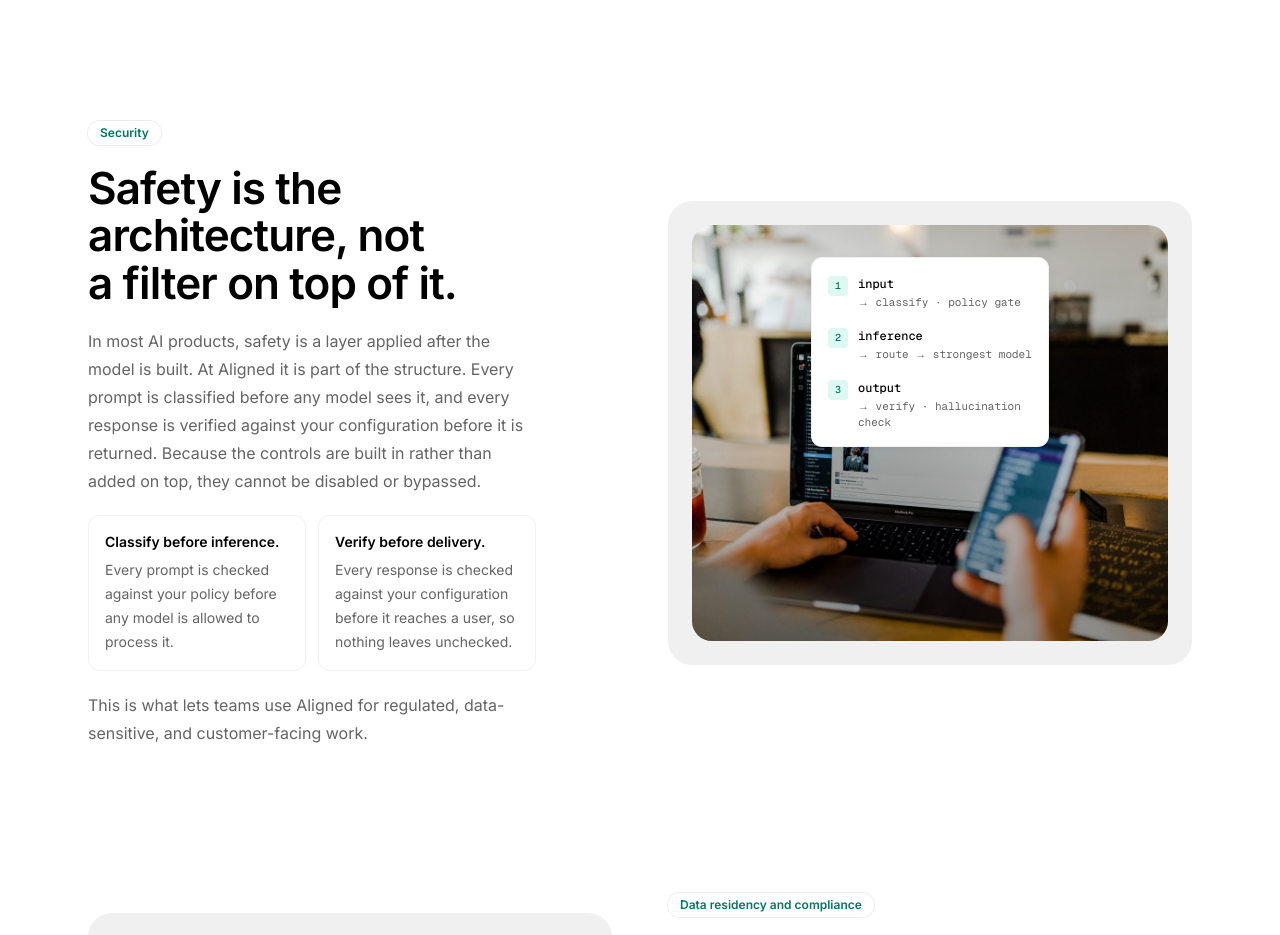
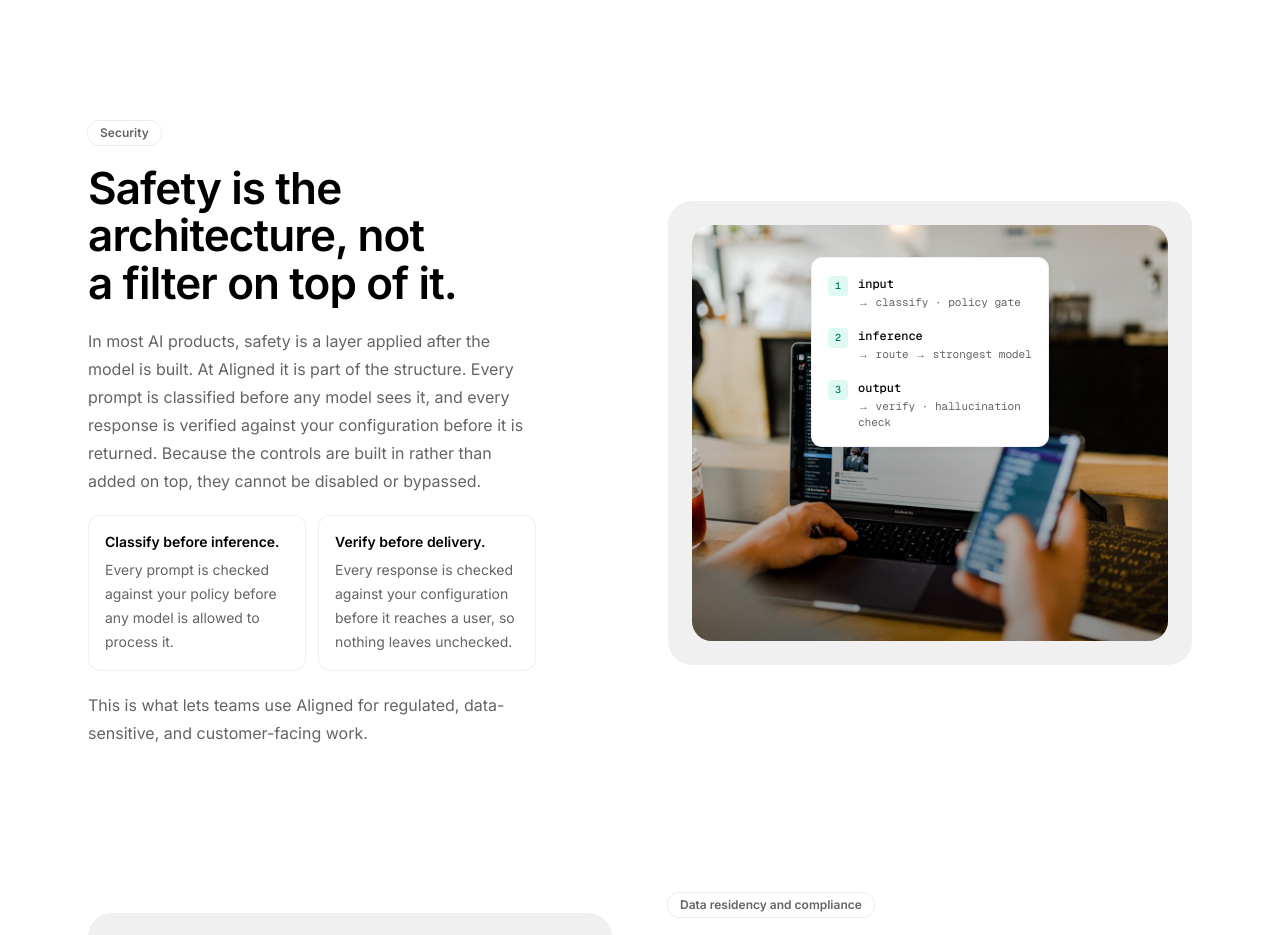
Before and after one commit to freitaspauloo/Paulo, a Next.js app: page /landing-v4 in a window 1280 px wide. Shown: the part 2780-3715 px from the top of the page. Built offline with nearby package versions, Linux system fonts and the light colour scheme.

Commit message:
v4: grey Security and Data residency kicker tags

```diff
--- a/src/components/landing/landing-page-v4.tsx
+++ b/src/components/landing/landing-page-v4.tsx
@@ -125,7 +125,7 @@ export function LandingPageV4() {
 
         <SplitSection
           kicker="Security"
-          accent="text-mint"
+          accent={sectionTagAccent}
           title="Safety is the architecture, not a filter on top of it."
           body="In most AI products, safety is a layer applied after the model is built. At Aligned it is part of the structure. Every prompt is classified before any model sees it, and every response is verified against your configuration before it is returned. Because the controls are built in rather than added on top, they cannot be disabled or bypassed."
           subCards={[
@@ -144,7 +144,7 @@ export function LandingPageV4() {
 
         <SplitSection
           kicker="Data residency and compliance"
-          accent="text-mint"
+          accent={sectionTagAccent}
           title="Your data stays in the United States, inside a boundary you can name."
           body="Inference runs inside a perimeter you can write into a contract and point to in an audit. Nothing is sent offshore, and nothing reaches a third-party model you did not approve, so you can say exactly where your data goes, which most providers cannot. The platform runs on SOC 2-compliant infrastructure with certification underway, and for strict residency needs, dedicated and private deployment are available. A complete data-flow diagram is available under NDA."
           reverse
```
